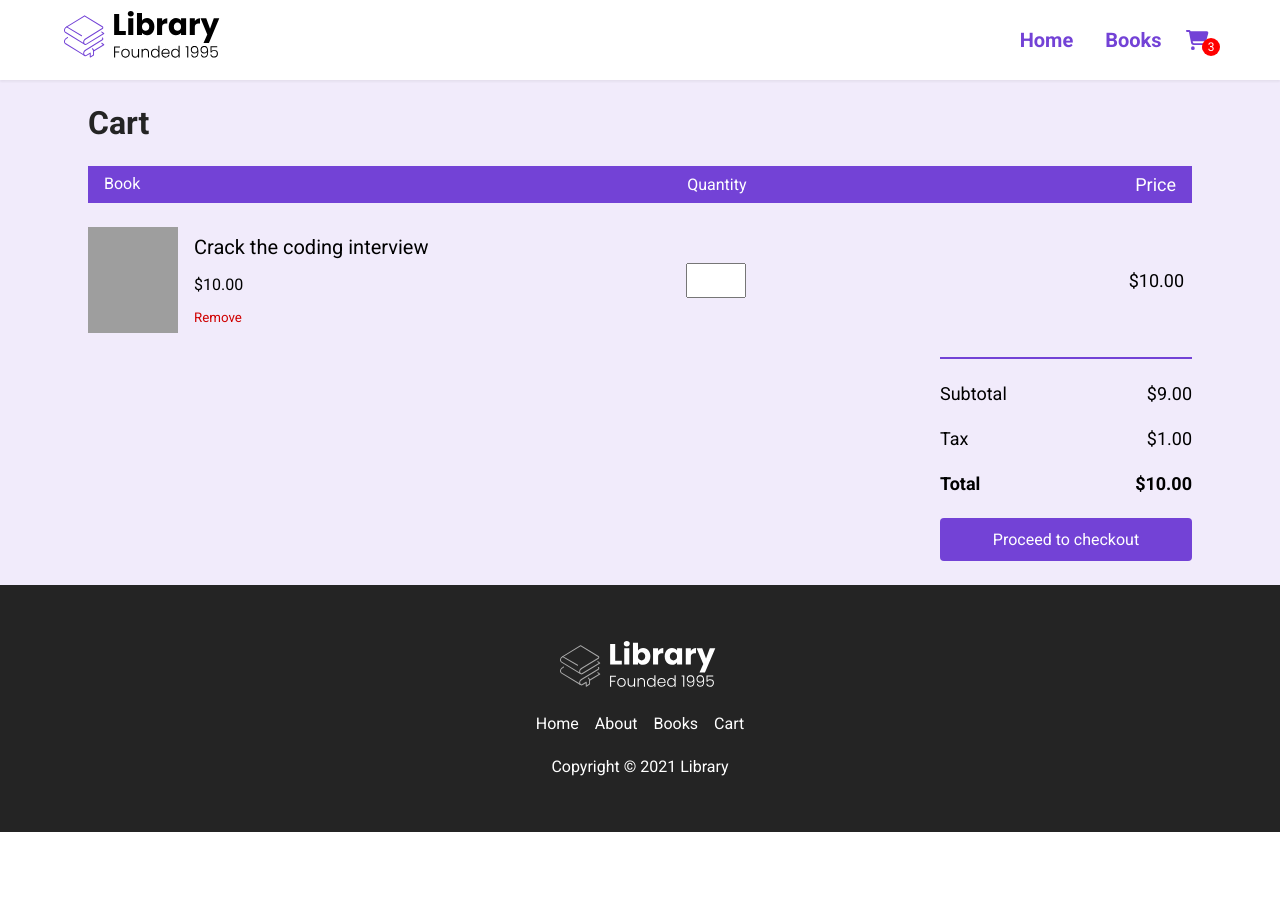
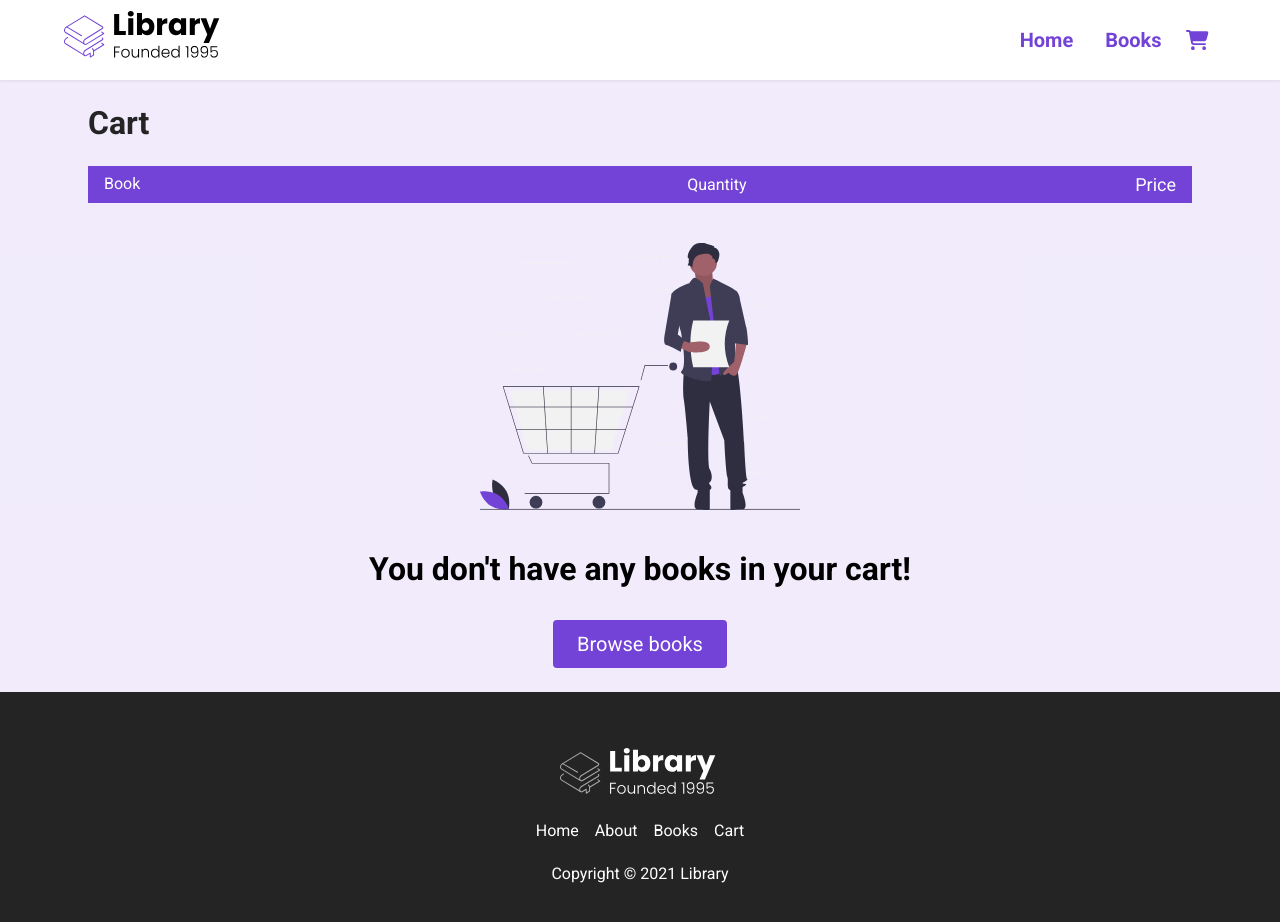
Before and after one commit to adrianit248/React-V2-FES-Library, a React (Create React App) app: page /cart in a window 1280 px wide. Shown: the top 922 px of the page. Before the commit the page ends 832 px from the top, so only its background shows below. Built offline with nearby package versions, Linux system fonts and the light colour scheme; grey boxes are pictures that could not be loaded.

Commit message:
finished cart and cart functionality, badge icons for quantity

```diff
--- a/src/App.js
+++ b/src/App.js
@@ -26,24 +26,69 @@ function App() {
 
   const [cart, setCart] = useState([])
 
+  // function addToCart(book) {
+  //   const dupeItem = cart.find(item => +item.id === +book.id)
+
+  //   if (dupeItem) {
+  //     setCart(cart.map(item => {
+  //       if (item.id === dupeItem.id) {
+  //         return {
+  //           ...item, quantity: item.quantity + 1
+  //         }
+  //       }
+  //       else {
+  //         return item
+  //       }
+  //     }))
+  //   }
+  //   else {
+  //     setCart([...cart, {...book, quantity: 1}])
+  //   }
+  // }
+
   function addToCart(book) {
-    const dupeItem = cart.find(item => +item.id === +book.id)
+    setCart([...cart, {...book, quantity: 1}])
+  }
 
-    if (dupeItem) {
-      setCart(cart.map(item => {
-        if (item.id === dupeItem.id) {
-          return {
-            ...item, quantity: item.quantity + 1
-          }
+  // function changeQuantity(book, quantity) {
+  //   setCart(cart.map((item) => {
+  //     if (item.id === book.id) {
+  //       return {
+  //         ...item, quantity: +quantity
+  //       }
+  //     }
+  //     else {
+  //       return item
+  //     }
+  //   }))
+  // }
+
+  // The below code is the same, but cleaned up using a ternary operator
+
+  function changeQuantity(book, quantity) {
+    setCart(cart.map((item) => {
+      return item.id === book.id
+      ? {
+          ...item, quantity: +quantity
         }
-        else {
-          return item
+
+      : {
+          ...item
         }
-      }))
-    }
-    else {
-      setCart([...cart, {...book, quantity: 1}])
-    }
+    }))
+  }
+
+  function removeItem(item) {
+    setCart(cart.filter(book => book.id !== item.id))
+    console.log('remove item', item)
+  }
+
+  function numberOfItems() {
+    let counter = 0
+    cart.forEach(item => {
+      counter += item.quantity
+    })
+    return counter
   }
 
   useEffect(() => {
@@ -53,11 +98,11 @@ function App() {
   return (
     <Router>
       <div className="App">
-        <Nav />
+        <Nav numberOfItems={numberOfItems()} />
         <Route path="/" exact component={Home} />
         <Route path="/books" exact render={() => <Books books={books} />} />
-        <Route path="/books/:id" render={() => <BookInfo books={books} addToCart={addToCart} />} />
-        <Route path="/cart" render={() => <Cart books={books} />} />
+        <Route path="/books/:id" render={() => <BookInfo books={books} cart={cart} addToCart={addToCart} />} />
+        <Route path="/cart" render={() => <Cart books={books} cart={cart} changeQuantity={changeQuantity} removeItem={removeItem} />} />
         <Footer />
       </div>
     </Router>
--- a/src/components/Landing.jsx
+++ b/src/components/Landing.jsx
@@ -11,9 +11,9 @@ const Landing = () => {
                     <div className="header__description">
                         <h1>America's most awarded online library platform</h1>
                         <h2>Find your dream book with <span className="purple">Library</span></h2>
-                        <Link to="#features">
+                        <a href="#features">
                             <button className="btn">Browse books</button>
-                        </Link>
+                        </a>
                     </div>
 
                     <figure className="header__img--wrapper">
--- a/src/components/Nav.jsx
+++ b/src/components/Nav.jsx
@@ -3,7 +3,7 @@ import { FontAwesomeIcon } from '@fortawesome/react-fontawesome'
 import LibraryLogo from '../assets/Library.svg'
 import { Link } from 'react-router-dom'
 
-const Nav = () => {
+const Nav = ({numberOfItems}) => {
     function openMenu() {
         document.body.classList += " menu--open"
     }
@@ -40,7 +40,7 @@ const Nav = () => {
                         <Link to="/cart" className='nav__link'>
                             <FontAwesomeIcon icon="shopping-cart" />
                         </Link>
-                        <span className="cart__length">3</span>
+                        {numberOfItems > 0 && <span className="cart__length">{numberOfItems}</span>}
                     </li>
                 </ul>
 
--- a/src/components/ui/Book.jsx
+++ b/src/components/ui/Book.jsx
@@ -1,4 +1,4 @@
-import React from 'react'
+import React, { useEffect, useState, useRef } from 'react'
 import { FontAwesomeIcon } from '@fortawesome/react-fontawesome'
 import { Link } from 'react-router-dom'
 import Rating from './Rating'
@@ -6,12 +6,34 @@ import Price from '../Price'
 
 
 const Book = ({book}) => {
+  const [img, setImg] = useState()
+
+  const mountedRef = useRef(true)
+
+  useEffect(() => {
+    const image = new Image()
+    image.src = book.url
+    image.onload = () => {
+      setTimeout(() => {
+        if (mountedRef) {
+          setImg(image)
+        }
+      }, 300);
+    }
+    return () => {
+      // When the component unmounts
+      mountedRef.current = false
+    }
+  })
 
   return (
     <div className="book">
+      {
+        img ?
+        <>
         <Link to={`/books/${book.id}`}>
             <figure className="book__img--wrapper">
-                <img src={book.url} alt="" />
+                <img src={img.src} alt="" className='book__img' />
             </figure>
         </Link>
 
@@ -22,6 +44,19 @@ const Book = ({book}) => {
         <Rating rating={book.rating} />
 
         <Price salePrice={book.salePrice} originalPrice={book.originalPrice} />
+        </>
+        :
+        <>
+          <div className="book__img--skeleton"></div>
+          <div className="skeleton book__title--skeleton"></div>
+          <div className="skeleton book__rating--skeleton"></div>
+          <div className="skeleton book__price--skeleton"></div>
+        </>
+
+      }
+
+
+
     </div>
   )
 }
--- a/src/index.css
+++ b/src/index.css
@@ -404,6 +404,7 @@ FEATURES
 .book__title--skeleton {
   height: 21px;
   width: 100%;
+  max-width: 250 px;
 }
 
 .book__rating--skeleton {
--- a/src/pages/Cart.jsx
+++ b/src/pages/Cart.jsx
@@ -1,6 +1,16 @@
-import React from 'react'
+import React, { useEffect, useState } from "react";
+import EmptyCart from "../assets/empty_cart.svg"
+import { Link } from "react-router-dom/cjs/react-router-dom.min";
 
-const Cart = () => {
+const Cart = ({ cart, changeQuantity, removeItem }) => {
+  const total = () => {
+    let price = 0;
+    cart.forEach((item) => {
+      price += +((item.salePrice || item.originalPrice) * item.quantity);
+    });
+    return price;
+  };
+
   return (
     <div id="books__body">
       <main className="books__main">
@@ -16,47 +26,88 @@ const Cart = () => {
                 <span className="cart__total">Price</span>
               </div>
               <div className="cart__body">
+                {cart.map((book) => {
+                  return (
                     <div className="cart__item">
                       <div className="cart__book">
-                                    <img src="https://m.media-amazon.com/images/I/61mIq2iJUXL._AC_UF1000,1000_QL80_.jpg" className="cart__book--img" alt="" />
+                        <img
+                          src={book.url}
+                          className="cart__book--img"
+                          alt=""
+                        />
                         <div className="cart__book--info">
-                                        <span className="cart__book--title">Crack the coding interview</span>
-                                        <span className="cart__book--price">$10.00</span>
-                                        <button className="cart__book--remove">Remove</button>
+                          <span className="cart__book--title">
+                            {book.title}
+                          </span>
+                          <span className="cart__book--price">
+                            ${(book.salePrice || book.originalPrice).toFixed(2)}
+                          </span>
+                          <button
+                            className="cart__book--remove"
+                            onClick={() => removeItem(book)}
+                          >
+                            Remove
+                          </button>
                         </div>
                       </div>
 
                       <div className="cart__quantity">
-                                    <input type="number" min={0} max={99} className="cart__input" />
+                        <input
+                          type="number"
+                          min={0}
+                          max={99}
+                          className="cart__input"
+                          value={book.quantity}
+                          onChange={(event) =>
+                            changeQuantity(book, event.target.value)
+                          }
+                        />
                       </div>
-                                <div className="cart__total">$10.00</div>
+                      <div className="cart__total">
+                        $
+                        {(
+                          (book.salePrice || book.originalPrice) * book.quantity
+                        ).toFixed(2)}
                       </div>
                     </div>
+                  );
+                })}
               </div>
 
-                    <div className="total">
+                {cart.length === 0 && <div className="cart__empty">
+                    <img src={EmptyCart} alt="" className="cart__empty--img" />
+                    <h2>You don't have any books in your cart!</h2>
+                    <Link to="/books"><button className="btn">Browse books</button></Link>
+                </div>}
+
+            </div>
+
+            {cart.length > 0 && <div className="total">
               <div className="total__item total__sub-total">
                 <span>Subtotal</span>
-                            <span>$9.00</span>
+                <span>${(total() * 0.9).toFixed(2)}</span>
               </div>
               <div className="total__item total__tax">
                 <span>Tax</span>
-                            <span>$1.00</span>
+                <span>${(total() * 0.1).toFixed(2)}</span>
               </div>
               <div className="total__item total__price">
                 <span>Total</span>
-                            <span>$10.00</span>
+                <span>${total().toFixed(2)}</span>
               </div>
-                        <button className="btn btn__checkout no-cursor"
-                        onClick={() => alert("Haven't gotten around to doing this :(")}>
+              <button
+                className="btn btn__checkout no-cursor"
+                onClick={() => alert("Haven't gotten around to doing this :(")}
+              >
                 Proceed to checkout
               </button>
-                    </div>
+            </div>}
+
           </div>
         </div>
       </main>
     </div>
-  )
-}
+  );
+};
 
-export default Cart
+export default Cart;
```
Also changed, not shown: src/pages/BookInfo.jsx (+16 -16 lines). Lines whose indentation alone changed are shown as unchanged.
